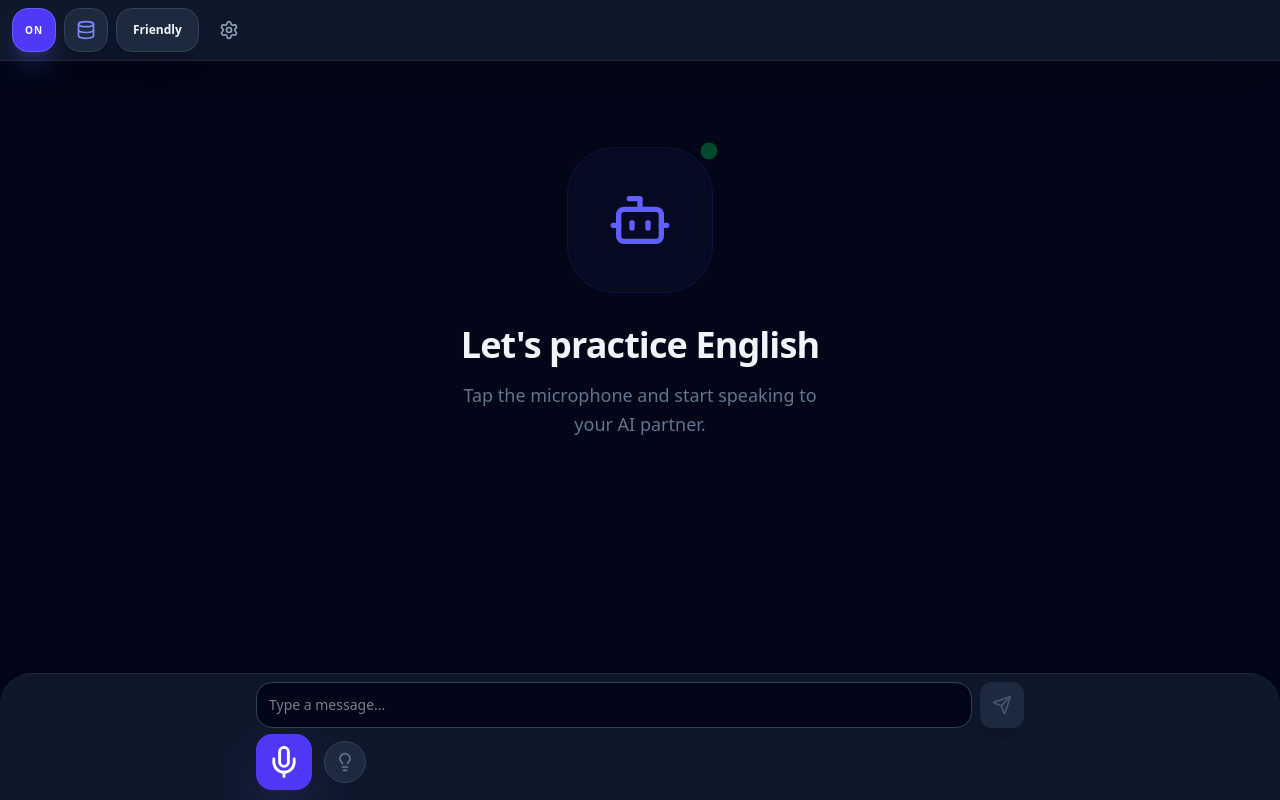
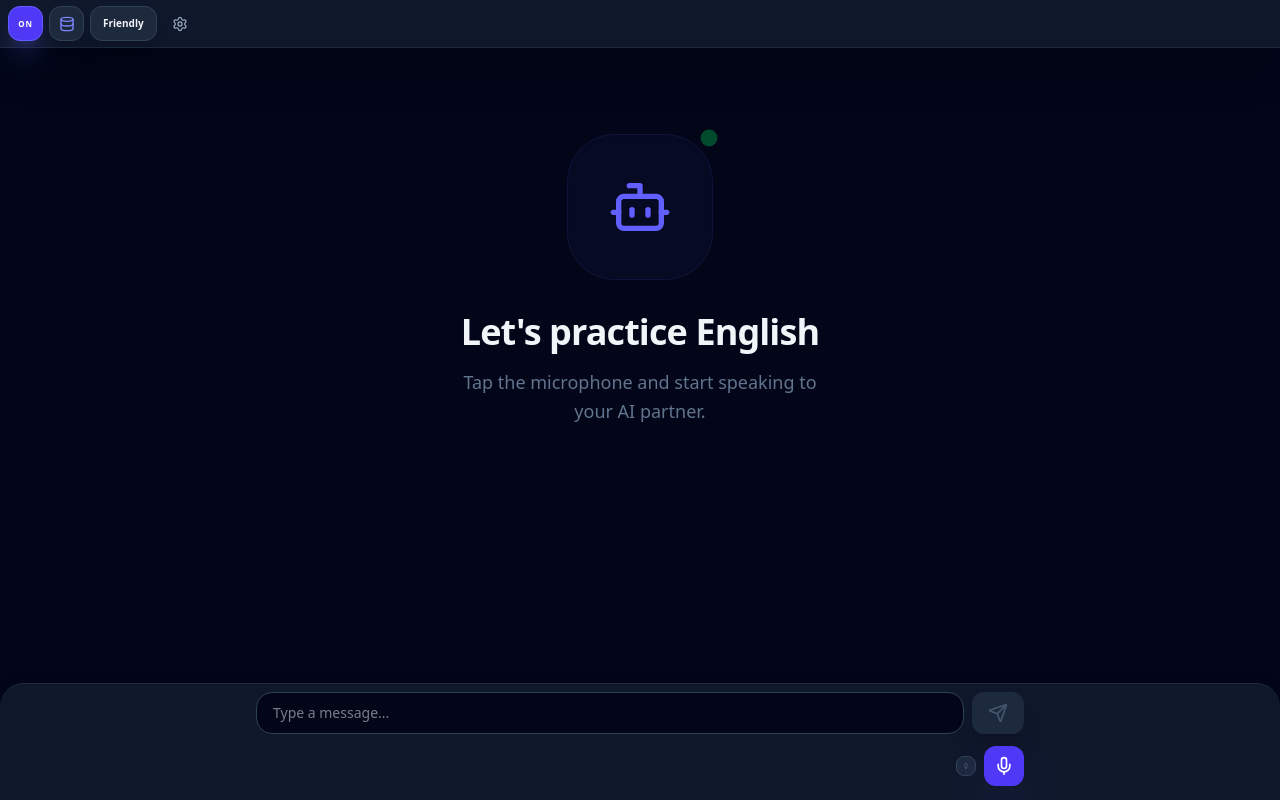
Before and after one commit to larry610413-beep/Just-speak, a React (Vite) app: page / in a window 1280 px wide. Built offline with nearby package versions, Linux system fonts and the light colour scheme.

Commit message:
final project: fix layout persistence, shrink elements and fix audio context

```diff
--- a/src/App.tsx
+++ b/src/App.tsx
@@ -334,7 +334,9 @@ export default function App() {
 
         if (mimeType.includes('pcm') || mimeType.includes('l16')) {
           const audioCtx = getAudioCtx();
-          if (audioCtx.state === 'suspended') await audioCtx.resume();
+          if (audioCtx.state === 'suspended' || audioCtx.state === 'interrupted') {
+            await audioCtx.resume();
+          }
 
           const binaryString = window.atob(base64Data);
           const len = binaryString.length;
@@ -733,15 +735,15 @@ export default function App() {
   };
 
   return (
-    <div className="flex flex-col h-screen bg-slate-950 text-slate-100 font-sans selection:bg-indigo-500/30">
+    <div className="flex flex-col h-[100dvh] overflow-hidden bg-slate-950 text-slate-100 font-sans selection:bg-indigo-500/30">
       {/* Header */}
-      <header className="flex-none flex items-center justify-start gap-2 px-3 py-2 bg-slate-900 border-b border-slate-800 shadow-2xl z-20">
-        <div className="flex items-center gap-2">
+      <header className="flex-none flex items-center justify-start gap-1.5 px-2 py-1.5 bg-slate-900 border-b border-slate-800 shadow-2xl z-20">
+        <div className="flex items-center gap-1.5">
           <motion.button
             whileHover={{ scale: 1.05 }}
             whileTap={{ scale: 0.95 }}
             onClick={() => setDbEnabled(!dbEnabled)}
-            className={`w-[44px] h-[44px] text-[10px] font-black uppercase tracking-widest rounded-2xl transition-all shadow-xl flex items-center justify-center cursor-pointer shrink-0 border ${
+            className={`w-[35px] h-[35px] text-[8px] font-black uppercase tracking-widest rounded-xl transition-all shadow-xl flex items-center justify-center cursor-pointer shrink-0 border ${
                 dbEnabled ? 'bg-indigo-600 text-white shadow-indigo-500/20 border-indigo-500' : 'bg-slate-800 text-slate-500 border-slate-700'
             }`}
             title="Toggle Learning DB"
@@ -753,10 +755,10 @@ export default function App() {
             whileHover={{ scale: 1.05 }}
             whileTap={{ scale: 0.95 }}
             onClick={() => setShowDatabase(true)}
-            className="w-[44px] h-[44px] bg-slate-800 border border-slate-700 rounded-2xl shadow-xl flex items-center justify-center cursor-pointer shrink-0 hover:bg-slate-700 transition-colors"
+            className="w-[35px] h-[35px] bg-slate-800 border border-slate-700 rounded-xl shadow-xl flex items-center justify-center cursor-pointer shrink-0 hover:bg-slate-700 transition-colors"
             title="Edit Database"
           >
-            <Database className="w-5 h-5 text-indigo-400" />
+            <Database className="w-4 h-4 text-indigo-400" />
           </motion.button>
         </div>
 
@@ -766,7 +768,7 @@ export default function App() {
             else if (mode === 'coach') setMode('kids');
             else setMode('friendly');
           }}
-          className={`flex items-center justify-center gap-2 px-4 h-[44px] rounded-2xl text-xs font-black transition-all shadow-xl border shrink-0 ${
+          className={`flex items-center justify-center gap-1.5 px-3 h-[35px] rounded-xl text-[10px] font-black transition-all shadow-xl border shrink-0 ${
             mode === 'friendly'
               ? 'bg-slate-800 border-slate-700 text-slate-100'
               : mode === 'coach'
@@ -781,46 +783,46 @@ export default function App() {
           )}
           {mode === 'coach' && (
             <>
-              <Shield className="w-4 h-4" />
+              <Shield className="w-3 h-3" />
               <span>Coach</span>
             </>
           )}
           {mode === 'kids' && (
             <>
-              <Smile className="w-4 h-4" />
+              <Smile className="w-3 h-3" />
               <span>Kids</span>
             </>
           )}
         </button>
 
-        <div className="flex items-center gap-2 shrink-0">
+        <div className="flex items-center gap-1.5 shrink-0">
           <button
             onClick={() => setShowSettings(true)}
-            className="w-[44px] h-[44px] flex items-center justify-center text-slate-400 hover:text-indigo-400 hover:bg-slate-800 transition-all rounded-2xl border border-transparent hover:border-slate-700"
+            className="w-[35px] h-[35px] flex items-center justify-center text-slate-400 hover:text-indigo-400 hover:bg-slate-800 transition-all rounded-xl border border-transparent hover:border-slate-700"
             title="Settings"
           >
-            <Settings className="w-5 h-5" />
+            <Settings className="w-4 h-4" />
           </button>
           {messages.filter(m => m.role === 'assistant' && !m.content.startsWith('[System]')).length > 0 && (
             <button
               onClick={playLastThreeAI}
-              className={`w-[44px] h-[44px] flex items-center justify-center transition-all rounded-2xl border ${
+              className={`w-[35px] h-[35px] flex items-center justify-center transition-all rounded-xl border ${
                 isMacroPlaying
                   ? 'bg-indigo-500 text-white animate-pulse shadow-lg border-indigo-400'
                   : 'text-slate-500 hover:text-indigo-400 hover:bg-indigo-500/10 border-transparent hover:border-indigo-500/20'
               }`}
               title="Play last 3 AI messages"
             >
-              <Play className={`w-5 h-5 ${isMacroPlaying ? 'fill-current' : ''}`} />
+              <Play className={`w-4 h-4 ${isMacroPlaying ? 'fill-current' : ''}`} />
             </button>
           )}
           {messages.length > 0 && (
             <button
               onClick={() => setShowClearConfirm(true)}
-              className="w-[44px] h-[44px] flex items-center justify-center text-slate-500 hover:text-red-400 hover:bg-red-500/10 transition-all rounded-2xl border border-transparent hover:border-red-500/20"
+              className="w-[35px] h-[35px] flex items-center justify-center text-slate-500 hover:text-red-400 hover:bg-red-500/10 transition-all rounded-xl border border-transparent hover:border-red-500/20"
               title="Clear History"
             >
-              <Trash2 className="w-5 h-5" />
+              <Trash2 className="w-4 h-4" />
             </button>
           )}
         </div>
@@ -1162,7 +1164,7 @@ export default function App() {
                     {message.role === 'assistant' && message.content && !message.content.startsWith('[System]') && (
                       <button
                         onClick={() => queueReplay(message.content, message.id)}
-                        className={`absolute bottom-3 right-3 p-3 transition-all rounded-2xl shadow-xl border ${
+                        className={`absolute bottom-3 right-3 p-1.5 transition-all rounded-lg shadow-md border ${
                            activePlayId === message.id
                              ? 'bg-indigo-500 text-white border-indigo-400 animate-pulse'
                              : queuedIds.includes(message.id)
@@ -1172,9 +1174,9 @@ export default function App() {
                         title="Play Speech"
                       >
                          {queuedIds.includes(message.id) && activePlayId !== message.id ? (
-                            <Loader2 className="w-5 h-5 animate-spin" />
+                            <Loader2 className="w-3.5 h-3.5 animate-spin" />
                          ) : (
-                            <Volume2 className={`w-5 h-5 flex-shrink-0 ${activePlayId === message.id ? 'fill-current text-white' : ''}`} />
+                            <Volume2 className={`w-3.5 h-3.5 flex-shrink-0 ${activePlayId === message.id ? 'fill-current text-white' : ''}`} />
                          )}
                       </button>
                     )}
@@ -1238,8 +1240,8 @@ export default function App() {
       </main>
 
       {/* Voice Control Area */}
-      <footer className="flex-none p-2 px-4 bg-slate-900 border-t border-slate-800 shadow-2xl rounded-t-[2rem] z-20">
-        <div className="max-w-3xl mx-auto flex flex-col items-center gap-1">
+      <footer className="flex-none p-2 px-3 bg-slate-900 border-t border-slate-800 shadow-2xl rounded-t-3xl z-20">
+        <div className="max-w-3xl mx-auto flex flex-col items-center gap-1.5">
           {/* Text Input Row */}
           <div className="w-full flex justify-center relative">
             <form
@@ -1251,78 +1253,79 @@ export default function App() {
                 value={input}
                 onChange={(e) => setInput(e.target.value)}
                 placeholder={isListening ? "[ Speaking... ]" : "Type a message..."}
-                className="flex-1 p-3 bg-slate-950 border border-slate-700 rounded-2xl focus:outline-none focus:ring-2 focus:ring-indigo-500/50 text-slate-100 text-sm transition-all shadow-inner"
+                className="flex-1 py-2.5 px-4 bg-slate-950 border border-slate-700 rounded-2xl focus:outline-none focus:ring-2 focus:ring-indigo-500/50 text-slate-100 text-sm transition-all shadow-inner"
                 disabled={isLoading || isListening}
               />
               <button
                 type="submit"
                 disabled={isLoading || !input.trim() || isListening}
-                className="p-3 bg-indigo-600 text-white rounded-xl hover:bg-indigo-700 disabled:bg-slate-800 disabled:text-slate-600 transition-all shadow-xl"
+                className="px-4 py-2 bg-indigo-600 text-white rounded-xl hover:bg-indigo-700 disabled:bg-slate-800 disabled:text-slate-600 transition-all shadow-xl"
               >
                 <Send className="w-5 h-5" />
               </button>
             </form>
           </div>
 
-          <div className="flex items-center justify-start w-full relative h-[56px] md:h-[60px] gap-3">
-            {/* Mic Button on the Left */}
-            <div className="flex-none flex items-center">
+          <div className="flex items-center justify-between w-full relative h-[48px] md:h-[52px]">
+            {/* Suggestion Box on the Left */}
+            <div className="flex-1 h-full flex items-center overflow-hidden mr-3">
+              <AnimatePresence>
+                {suggestion && (
+                  <motion.div
+                    initial={{ opacity: 0, x: -10 }}
+                    animate={{ opacity: 1, x: 0 }}
+                    exit={{ opacity: 0, x: -10 }}
+                    className="flex-1 text-left items-center px-4 py-2 bg-indigo-500/5 border border-indigo-500/10 text-indigo-300 rounded-xl shadow-inner cursor-pointer hover:bg-indigo-500/20 transition-all overflow-hidden"
+                    onClick={() => {
+                        setInput(suggestion);
+                        setSuggestion('');
+                    }}
+                  >
+                    <p className="text-[10px] font-semibold tracking-tight whitespace-nowrap overflow-hidden text-ellipsis opacity-80">{suggestion}</p>
+                  </motion.div>
+                )}
+              </AnimatePresence>
+            </div>
+
+            {/* Mic and Hint on the Right */}
+            <div className="flex-none flex items-center gap-2">
               <motion.button
                 whileHover={{ scale: 1.05 }}
                 whileTap={{ scale: 0.9 }}
+                onClick={() => { setHintEnabled(!hintEnabled); setSuggestion(''); }}
+                className={`flex items-center justify-center p-1.5 rounded-lg transition-all border shrink-0 ${
+                    hintEnabled
+                    ? 'bg-amber-500/10 text-amber-500 border-amber-500/50 shadow-lg shadow-amber-500/10'
+                    : 'bg-slate-800 text-slate-500 border-slate-700'
+                }`}
+                title="Toggle AI Suggestions"
+              >
+                <Lightbulb className="w-1.5 h-1.5" />
+              </motion.button>
+
+              <motion.button
+                whileHover={{ scale: 1.02 }}
+                whileTap={{ scale: 0.98 }}
                 onClick={toggleListening}
                 disabled={isLoading || isSpeaking}
-                className={`w-12 h-12 md:w-14 md:h-14 rounded-2xl flex items-center justify-center shadow-2xl transition-all relative select-none touch-none ${
+                className={`w-[40px] h-[40px] rounded-xl flex items-center justify-center shadow-2xl transition-all relative select-none touch-none ${
                   isListening
                     ? 'bg-red-500 text-white shadow-red-500/40'
-                    : (isLoading || isSpeaking) ? 'bg-slate-800 text-slate-600 cursor-not-allowed' : 'bg-indigo-600 text-white hover:bg-indigo-700 shadow-indigo-500/40'
+                    : (isLoading || isSpeaking) ? 'bg-slate-800 text-slate-600 cursor-not-allowed border border-slate-700' : 'bg-indigo-600 text-white hover:bg-indigo-700 shadow-indigo-500/40'
                 }`}
               >
                 {isListening && (
                   <motion.div
-                    animate={{ scale: [1, 1.5, 1], opacity: [0.4, 0, 0.4] }}
+                    animate={{ scale: [1, 1.3, 1], opacity: [0.4, 0, 0.4] }}
                     transition={{ repeat: Infinity, duration: 1.5 }}
-                    className="absolute inset-0 bg-red-500 rounded-2xl"
+                    className="absolute inset-0 bg-red-500 rounded-xl"
                   />
                 )}
-                <div className="relative z-10 scale-110 md:scale-125">
-                  {isListening ? <MicOff className="w-6 h-6 md:w-7 md:h-7" /> : <Mic className="w-6 h-6 md:w-7 md:h-7" />}
+                <div className="relative z-10">
+                  {isListening ? <MicOff className="w-5 h-5" /> : <Mic className="w-5 h-5" />}
                 </div>
               </motion.button>
             </div>
-
-            {/* Hint Toggle to the right of Mic */}
-            <motion.button
-              whileHover={{ scale: 1.05 }}
-              whileTap={{ scale: 0.9 }}
-              onClick={() => { setHintEnabled(!hintEnabled); setSuggestion(''); }}
-              className={`p-2.5 rounded-full transition-all border flex-shrink-0 ${
-                  hintEnabled
-                  ? 'bg-amber-500/20 text-amber-400 border-amber-500/50 shadow-[0_0_8px_rgba(251,191,36,0.3)]'
-                  : 'bg-slate-800 text-slate-500 border-slate-700 hover:text-slate-400'
-              }`}
-              title="Toggle AI Suggestions"
-            >
-              <Lightbulb className="w-5 h-5" />
-            </motion.button>
-
-            {/* Suggestion Box */}
-            <AnimatePresence>
-              {suggestion && (
-                <motion.div
-                  initial={{ opacity: 0, x: -10 }}
-                  animate={{ opacity: 1, x: 0 }}
-                  exit={{ opacity: 0, x: -10 }}
-                  className="flex-1 text-left items-center p-3 bg-indigo-500/10 border border-indigo-500/20 text-indigo-200 rounded-2xl shadow-inner cursor-pointer hover:bg-indigo-500/20 transition-all overflow-hidden"
-                  onClick={() => {
-                      setInput(suggestion);
-                      setSuggestion('');
-                  }}
-                >
-                  <p className="text-xs font-semibold tracking-tight leading-snug whitespace-nowrap overflow-hidden text-ellipsis">{suggestion}</p>
-                </motion.div>
-              )}
-            </AnimatePresence>
           </div>
         </div>
       </footer>
```
